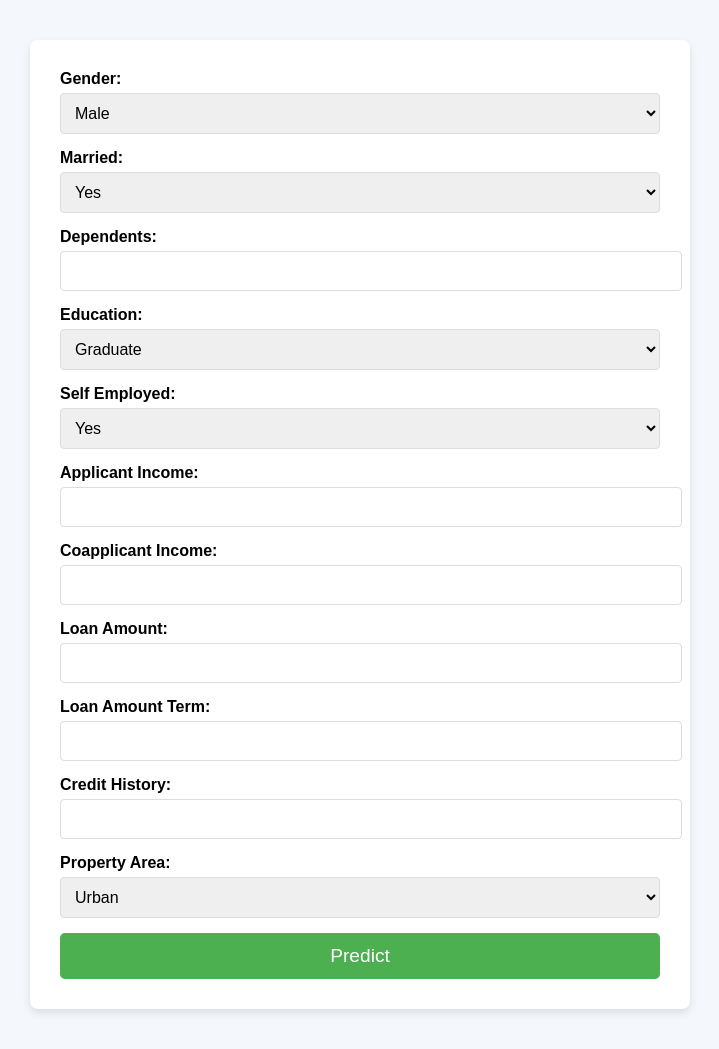
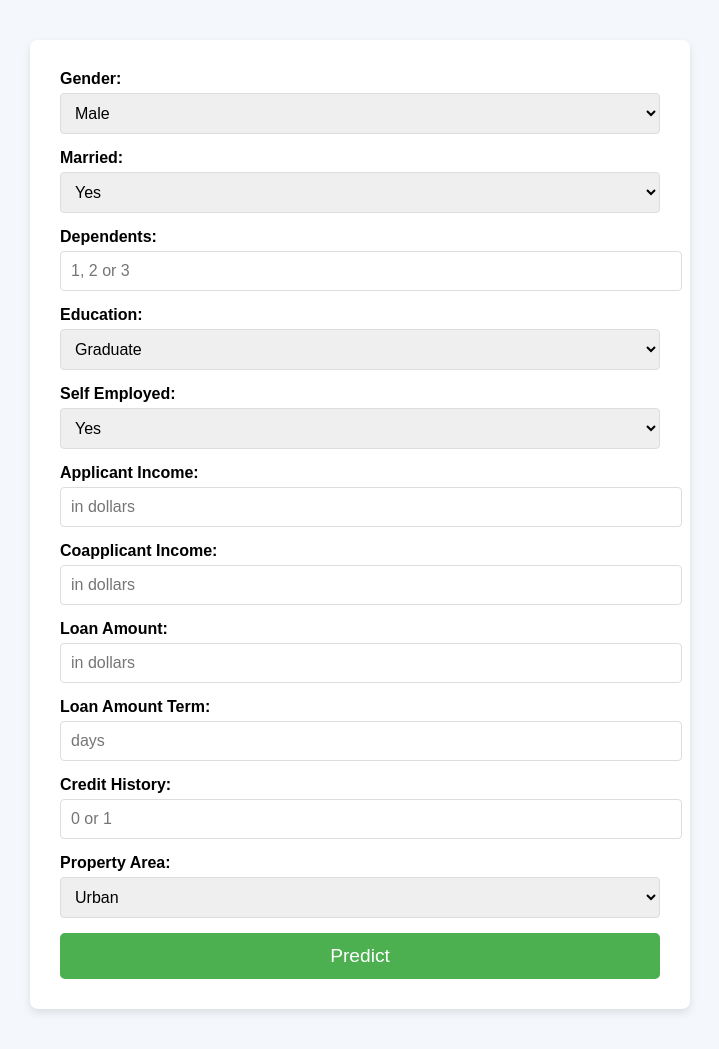
Before and after one commit to AndreyKol1/Flask-Heroku-Deploy, a Flask app: page / in a window 1280 px wide. Shown: the whole page, without its empty margins (280-999 px from the left). Run offline with Flask 3, Linux system fonts and the light colour scheme; parts of the project's set-up code (start-up, migrations or seed data) failed here and were passed over.

Commit message:
added hints and restrictions

```diff
--- a/templates/index.html
+++ b/templates/index.html
@@ -23,7 +23,7 @@
             </select>
 
             <label for="dependents">Dependents:</label>
-            <input type="number" id="dependents" name="dependents">
+            <input type="number" id="dependents" placeholder="1, 2 or 3" min="0" max="3" step="1" name="dependents">
 
             <label for="education">Education:</label>
             <select id="education" name="education">
@@ -38,19 +38,19 @@
             </select>
 
             <label for="applicant_income">Applicant Income:</label>
-            <input type="number" id="applicant_income" name="applicant_income">
+            <input type="number" id="applicant_income" min="1" placeholder="in dollars" name="applicant_income">
 
             <label for="coapplicant_income">Coapplicant Income:</label>
-            <input type="number" id="coapplicant_income" name="coapplicant_income">
+            <input type="number" id="coapplicant_income" min="1" placeholder="in dollars" name="coapplicant_income">
 
             <label for="loan_amount">Loan Amount:</label>
-            <input type="number" id="loan_amount" name="loan_amount">
+            <input type="number" id="loan_amount" placeholder="in dollars" min="1" name="loan_amount">
 
             <label for="loan_amount_term">Loan Amount Term:</label>
-            <input type="number" id="loan_amount_term" name="loan_amount_term">
+            <input type="number" id="loan_amount_term" placeholder="days" min="1" name="loan_amount_term">
 
             <label for="credit_history">Credit History:</label>
-            <input type="number" step="0.1" id="credit_history" name="credit_history">
+            <input type="number" id="credit_history" placeholder="0 or 1" min="0" max="1" step="1" name="credit_history">
 
             <label for="property_area">Property Area:</label>
             <select id="property_area" name="property_area">
```
